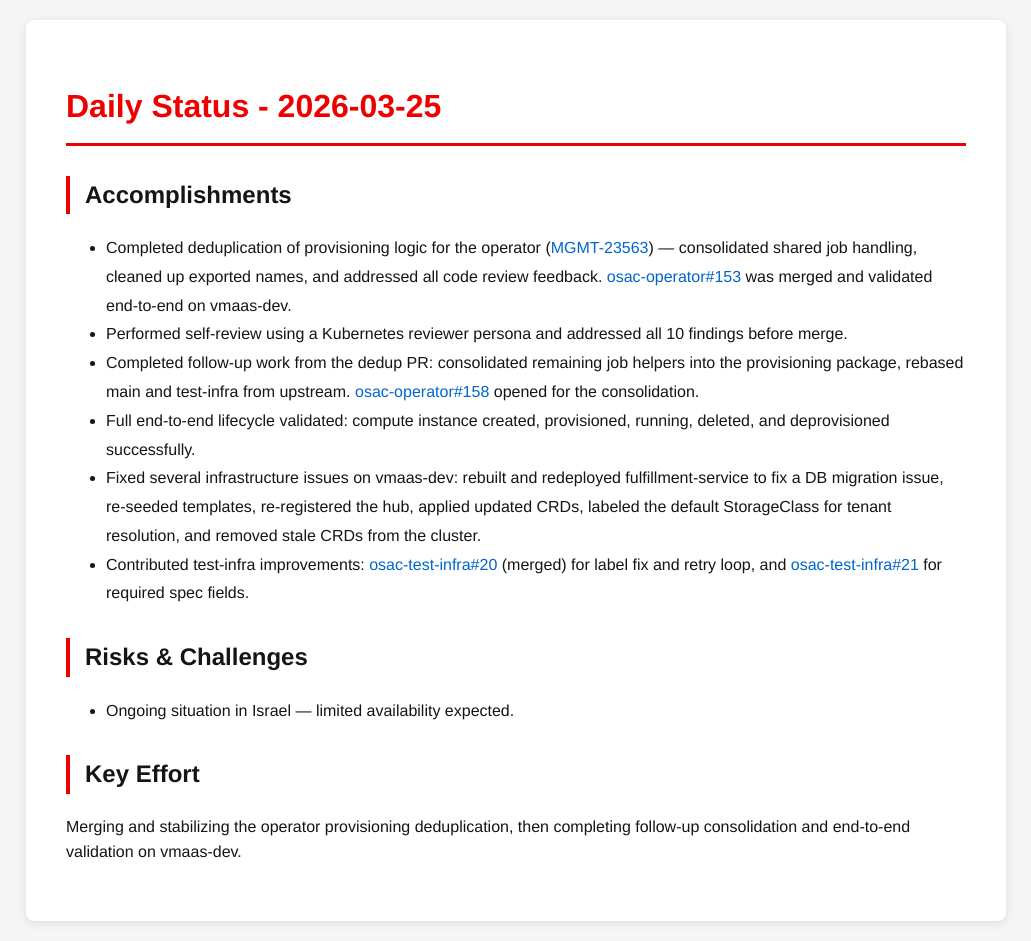
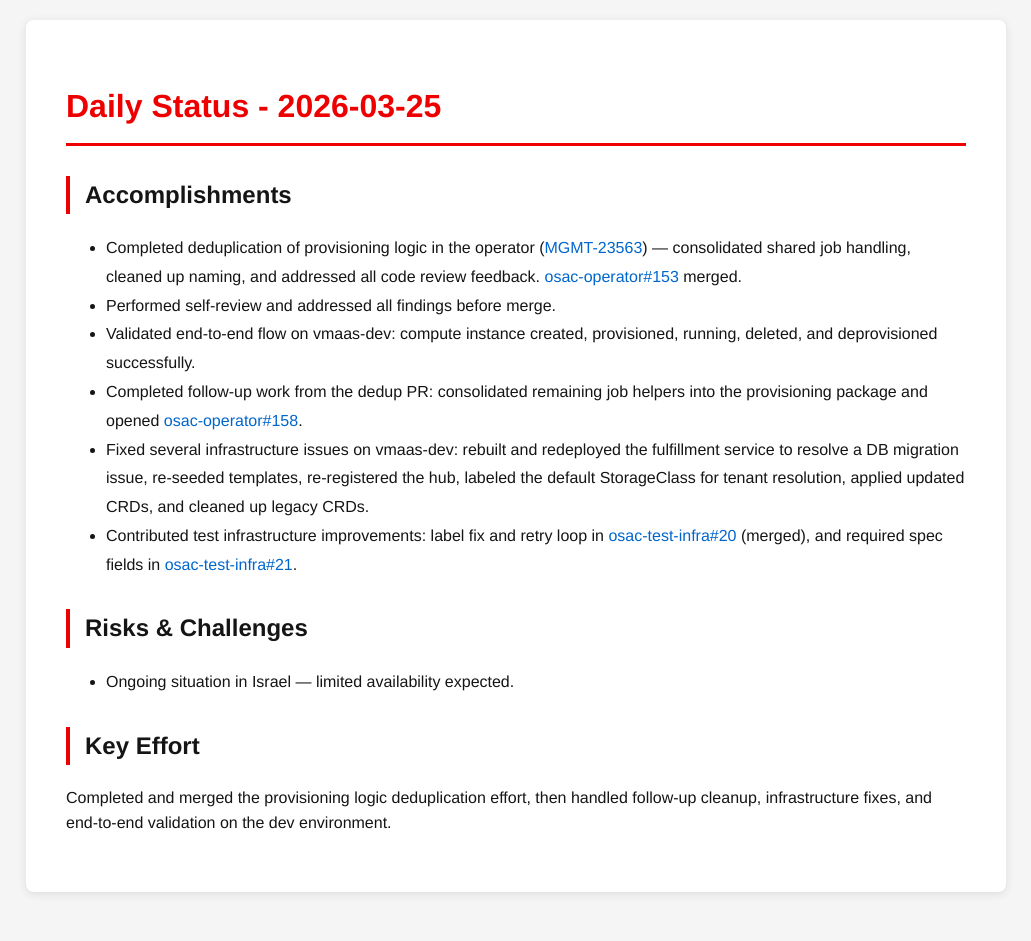
Before and after one commit to tzvatot/daily-status, a Jekyll site: the page built from 2026-03-25.md, in a window 1280 px wide. Shown: the whole page, without its empty margins (124-1155 px from the left). Built offline with Jekyll 4.4.1, drawn with Linux system fonts in a browser that asks for light colours; after the commit the page ends 912 px from its top, so only the background shows below that.

Commit message:
Daily status update - 2026-03-25

```diff
--- a/2026-03-25.md
+++ b/2026-03-25.md
@@ -7,15 +7,15 @@ date: 2026-03-25
 # Daily Status - 2026-03-25
 
 ## Accomplishments
-- Completed deduplication of provisioning logic for the operator ([MGMT-23563](https://issues.redhat.com/browse/MGMT-23563)) — consolidated shared job handling, cleaned up exported names, and addressed all code review feedback. [osac-operator#153](https://github.com/osac-project/osac-operator/pull/153) was merged and validated end-to-end on vmaas-dev.
-- Performed self-review using a Kubernetes reviewer persona and addressed all 10 findings before merge.
-- Completed follow-up work from the dedup PR: consolidated remaining job helpers into the provisioning package, rebased main and test-infra from upstream. [osac-operator#158](https://github.com/osac-project/osac-operator/pull/158) opened for the consolidation.
-- Full end-to-end lifecycle validated: compute instance created, provisioned, running, deleted, and deprovisioned successfully.
-- Fixed several infrastructure issues on vmaas-dev: rebuilt and redeployed fulfillment-service to fix a DB migration issue, re-seeded templates, re-registered the hub, applied updated CRDs, labeled the default StorageClass for tenant resolution, and removed stale CRDs from the cluster.
-- Contributed test-infra improvements: [osac-test-infra#20](https://github.com/osac-project/osac-test-infra/pull/20) (merged) for label fix and retry loop, and [osac-test-infra#21](https://github.com/osac-project/osac-test-infra/pull/21) for required spec fields.
+- Completed deduplication of provisioning logic in the operator ([MGMT-23563](https://issues.redhat.com/browse/MGMT-23563)) — consolidated shared job handling, cleaned up naming, and addressed all code review feedback. [osac-operator#153](https://github.com/osac-project/osac-operator/pull/153) merged.
+- Performed self-review and addressed all findings before merge.
+- Validated end-to-end flow on vmaas-dev: compute instance created, provisioned, running, deleted, and deprovisioned successfully.
+- Completed follow-up work from the dedup PR: consolidated remaining job helpers into the provisioning package and opened [osac-operator#158](https://github.com/osac-project/osac-operator/pull/158).
+- Fixed several infrastructure issues on vmaas-dev: rebuilt and redeployed the fulfillment service to resolve a DB migration issue, re-seeded templates, re-registered the hub, labeled the default StorageClass for tenant resolution, applied updated CRDs, and cleaned up legacy CRDs.
+- Contributed test infrastructure improvements: label fix and retry loop in [osac-test-infra#20](https://github.com/osac-project/osac-test-infra/pull/20) (merged), and required spec fields in [osac-test-infra#21](https://github.com/osac-project/osac-test-infra/pull/21).
 
 ## Risks & Challenges
 - Ongoing situation in Israel — limited availability expected.
 
 ## Key Effort
-Merging and stabilizing the operator provisioning deduplication, then completing follow-up consolidation and end-to-end validation on vmaas-dev.
+Completed and merged the provisioning logic deduplication effort, then handled follow-up cleanup, infrastructure fixes, and end-to-end validation on the dev environment.
```
